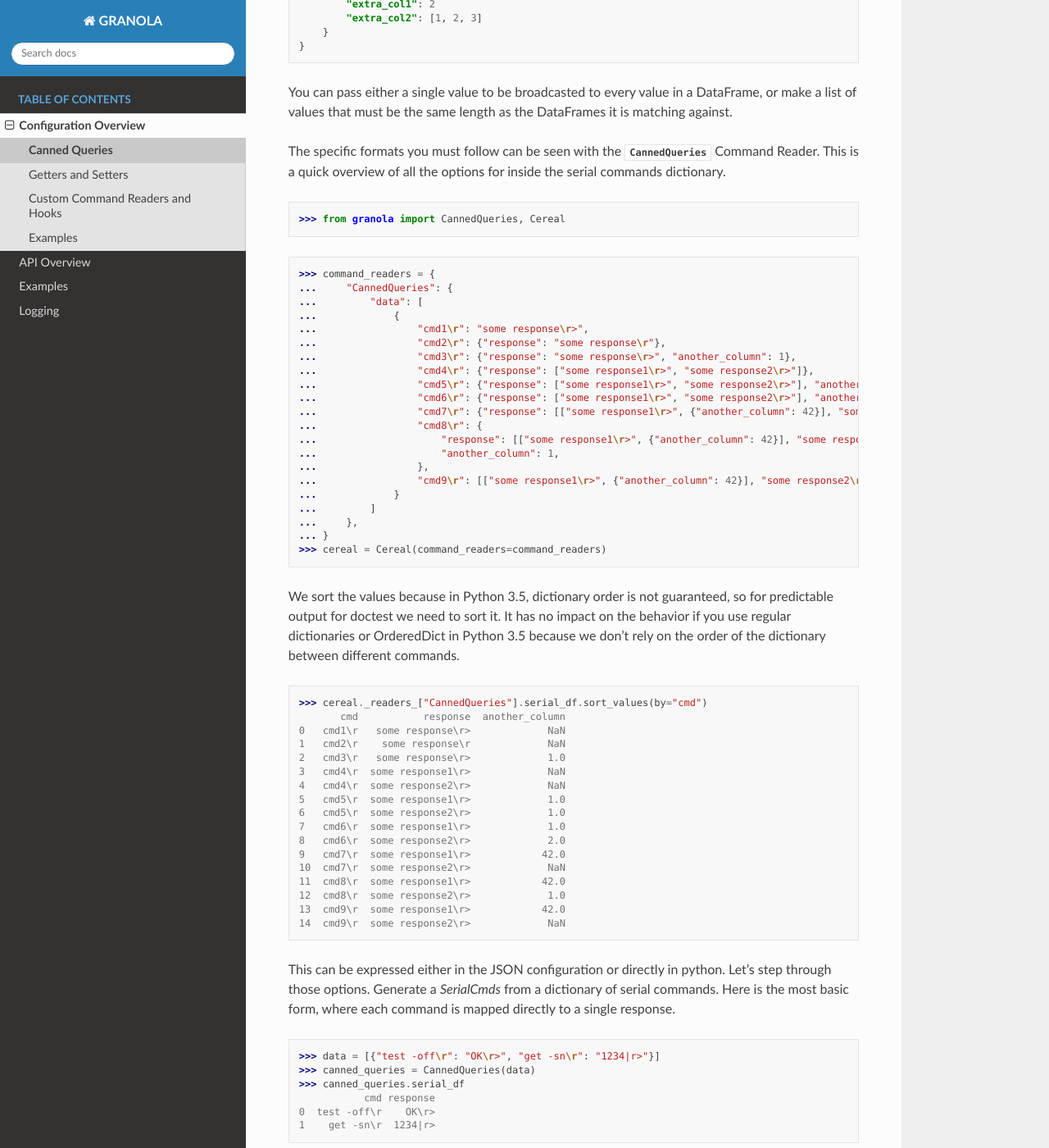
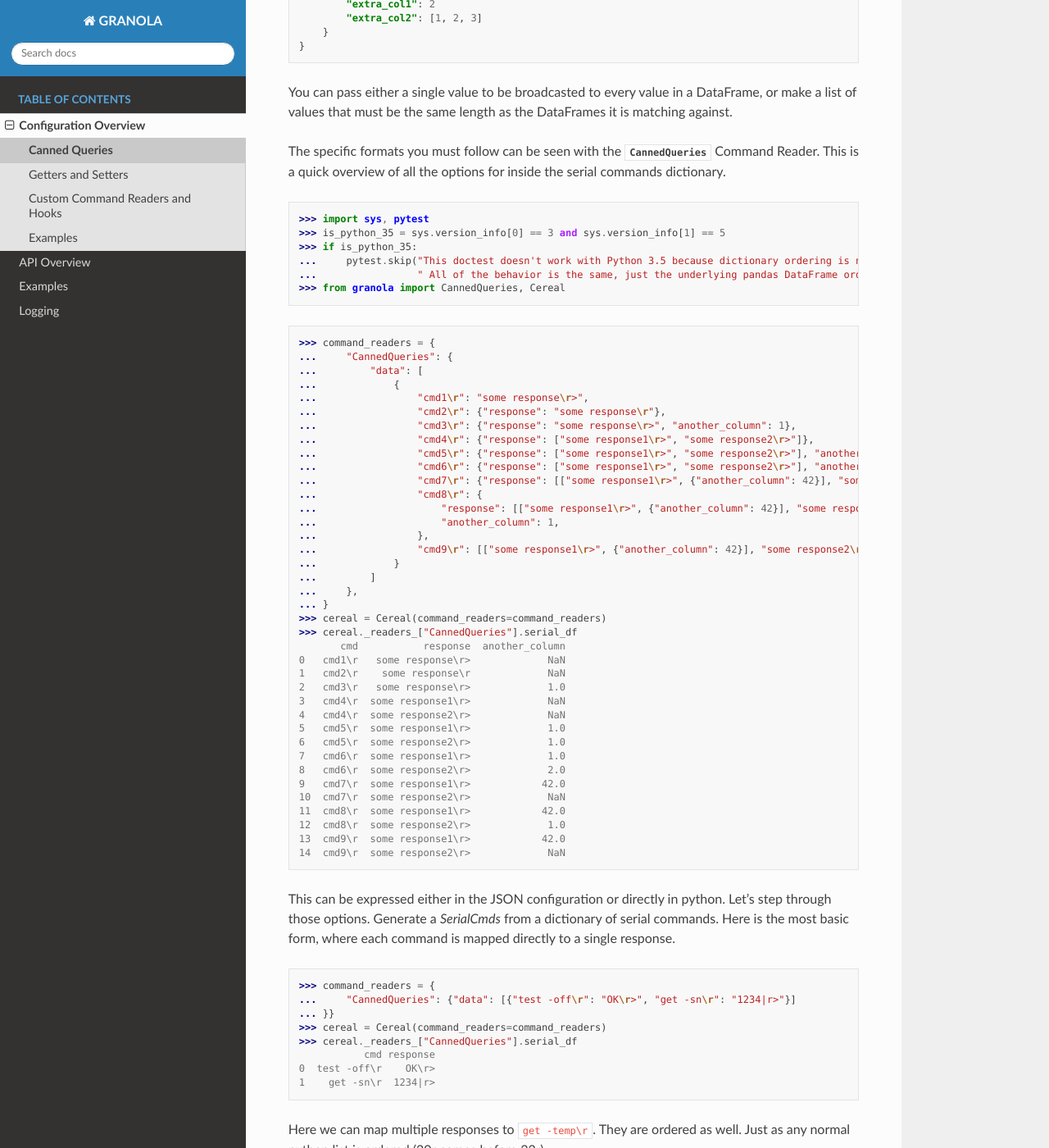
Before and after one commit to metergroup/GRANOLA, a Sphinx documentation site: the page built from docs/config/canned_queries.rst, in a window 1280 px wide and 1400 px high, scrolled down 1312 px. Shown: the whole window at 82% size. Built offline with Sphinx 7.4.7 and the Read the Docs theme 2.0.0, drawn with Linux system fonts in a browser that asks for light colours; pages that are not in the unit, such as notebooks, are missing from menus; some of the changed text lies outside the part shown.

Commit message:
Add a python 3.5 doctest skip to canned_queries.rst because dictionary ordered proiblems

```diff
--- a/docs/config/canned_queries.rst
+++ b/docs/config/canned_queries.rst
@@ -73,7 +73,11 @@ against.
 The specific formats you must follow can be seen with the :py:class:`~granola.command_readers.CannedQueries` Command Reader.
 This is a quick overview of all the options for inside the serial commands dictionary.
 
-
+>>> import sys, pytest
+>>> is_python_35 = sys.version_info[0] == 3 and sys.version_info[1] == 5
+>>> if is_python_35:
+...     pytest.skip("This doctest doesn't work with Python 3.5 because dictionary ordering is not guaranteed."
+...                 " All of the behavior is the same, just the underlying pandas DataFrame order will be different")
 >>> from granola import CannedQueries, Cereal
 
 >>> command_readers = {
@@ -97,12 +101,7 @@ This is a quick overview of all the options for inside the serial commands dicti
 ...     },
 ... }
 >>> cereal = Cereal(command_readers=command_readers)
-
-We sort the values because in Python 3.5, dictionary order is not guaranteed, so for predictable output for doctest
-we need to sort it. It has no impact on the behavior if you use regular dictionaries or OrderedDict in Python 3.5
-because we don't rely on the order of the dictionary between different commands.
-
->>> cereal._readers_["CannedQueries"].serial_df.sort_values(by="cmd")
+>>> cereal._readers_["CannedQueries"].serial_df
        cmd           response  another_column
 0   cmd1\r   some response\r>             NaN
 1   cmd2\r    some response\r             NaN
@@ -123,9 +122,11 @@ because we don't rely on the order of the dictionary between different commands.
 This can be expressed either in the JSON configuration or directly in python. Let's step through those options.
 Generate a `SerialCmds` from a dictionary of serial commands. Here is the most basic form, where each command is mapped directly to a single response.
 
->>> data = [{"test -off\r": "OK\r>", "get -sn\r": "1234|r>"}]
->>> canned_queries = CannedQueries(data)
->>> canned_queries.serial_df
+>>> command_readers = {
+...     "CannedQueries": {"data": [{"test -off\r": "OK\r>", "get -sn\r": "1234|r>"}]
+... }}
+>>> cereal = Cereal(command_readers=command_readers)
+>>> cereal._readers_["CannedQueries"].serial_df
            cmd response
 0  test -off\r    OK\r>
 1    get -sn\r  1234|r>
@@ -136,13 +137,14 @@ Just as any normal python list is ordered (20\r comes before 22\r).
 Notice also that we also can map just a single response to ``test -off\r`` with this more verbose form
 
 >>> command_readers = {
-...     "CannedQueries": {"data": [{"test -off\r": "OK\r>", "get -sn\r": "1234|r>"}]},
-... }
+...     "CannedQueries": {"data": [{"get -temp\r": {"response": ["20\r>", "22\r>"]},
+...                                 "test -off\r": {"response": "OK\r>"}}]}}
 >>> cereal = Cereal(command_readers=command_readers)
->>> cereal._readers_["CannedQueries"].serial_df.sort_values(by="cmd")
+>>> cereal._readers_["CannedQueries"].serial_df
            cmd response
-1    get -sn\r  1234|r>
-0  test -off\r    OK\r>
+0  get -temp\r    20\r>
+1  get -temp\r    22\r>
+2  test -off\r    OK\r>
 
 Here we look at how to pass additional columns to our constructed DataFrame
 
```
